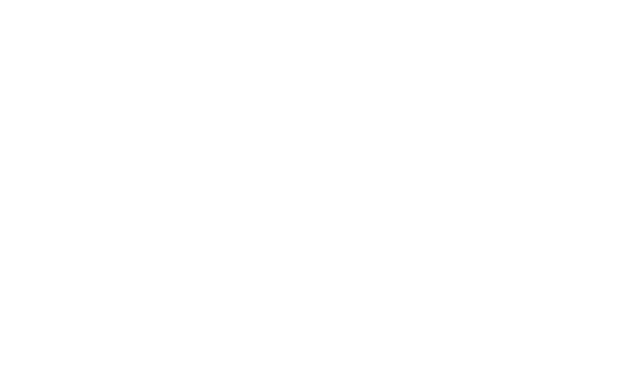
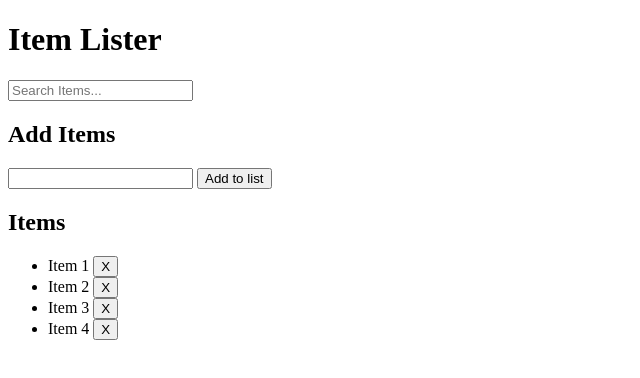
Before and after one commit to anthonbrooks/item-lister, a plain HTML site: page index.html in a window 1280 px wide. Shown: the whole page, without its empty margins (0-640 px from the left). Drawn offline with Linux system fonts and the light colour scheme.

Commit message:
Add HTML content/forms

```diff
--- a/index.html
+++ b/index.html
@@ -8,6 +8,34 @@
 </head>
 <body>
 
+    <header id="header" class="">
+        <div class="container">
+            <div class="row">
+                <div class="">
+                    <h1 id="header-title">Item Lister</h1>
+                </div>
+                <div class="">
+                    <input type="text" class="form-search" id="filter" placeholder="Search Items...">
+                </div>
+            </div>
+        </div>
+    </header>
+    <div class="container">
+        <div id="main" class="card">
+            <h2 class="title">Add Items</h2>
+            <form id="addItem" class="">
+                <input type="text" class="form-add" id="item">
+                <input type="submit" class="btn btn-dark" value="Add to list">
+            </form>
+            <h2 class="title">Items</h2>
+            <ul id="items" class="list">
+                <li class="list-item">Item 1 <button class="btn delete">X</button></li>
+                <li class="list-item">Item 2 <button class="btn delete">X</button></li>
+                <li class="list-item">Item 3 <button class="btn delete">X</button></li>
+                <li class="list-item">Item 4 <button class="btn delete">X</button></li>
+            </ul>
+        </div>
+    </div>
 
     <script src="js/script.js"></script>
 </body>
```
